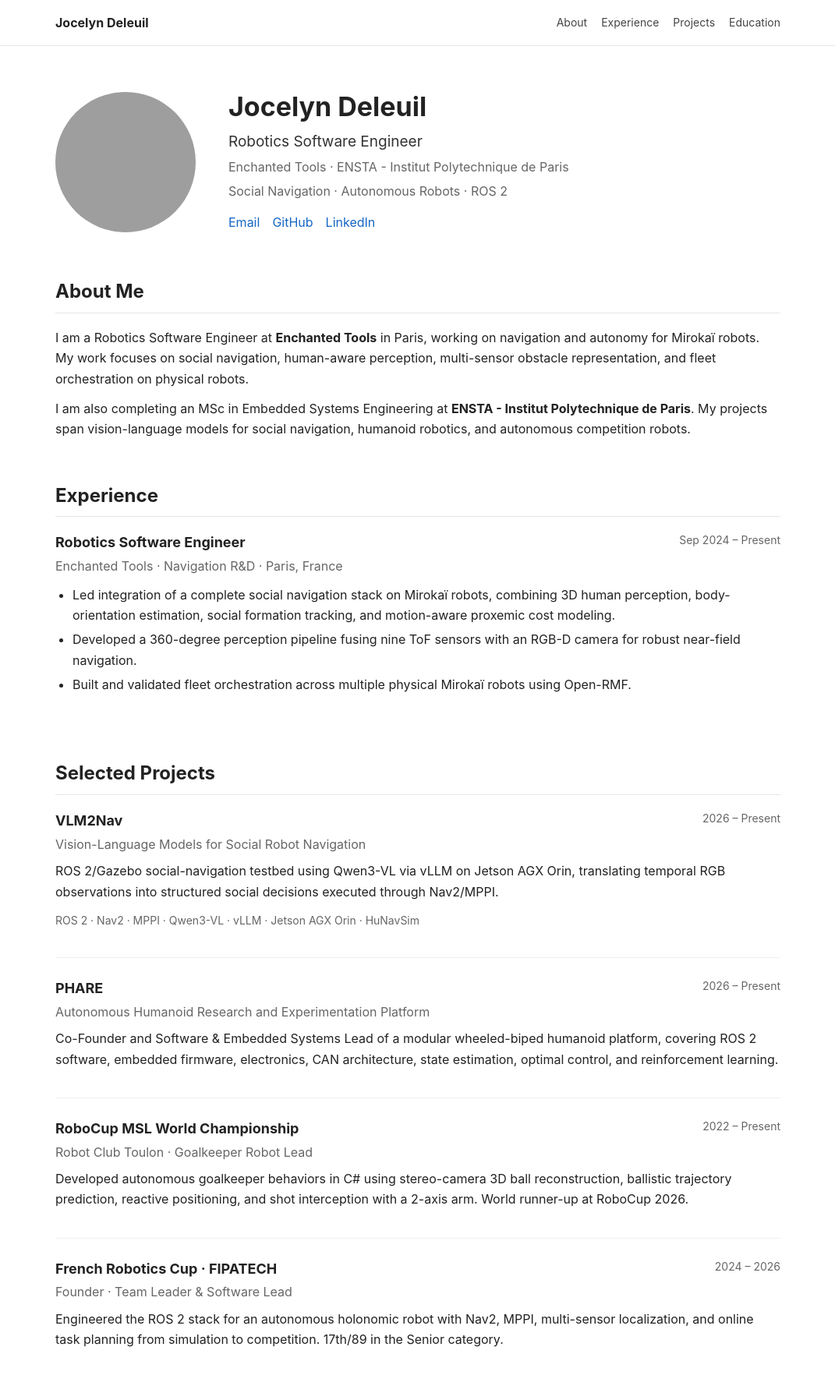
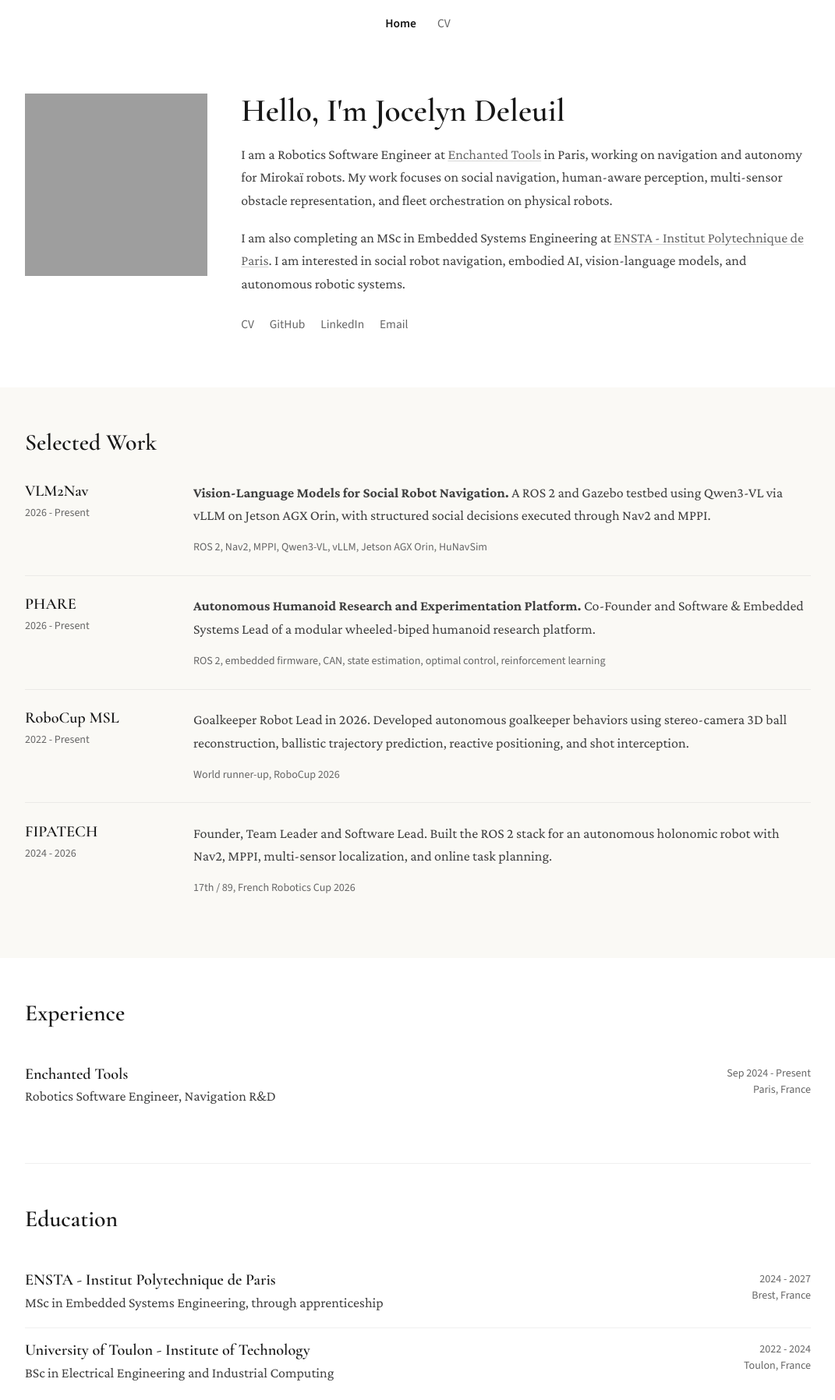
Before and after one commit to lilblueyes/resume, a plain HTML site: page index.html in a window 1280 px wide. Shown: the top 1796 px of the page at 78% size, without its empty margins (104-1175 px from the left). Drawn offline with nearby package versions, Linux system fonts and the light colour scheme; grey boxes are pictures that could not be loaded.

Commit message:
Adapt Keunhong Park template for Jocelyn Deleuil

```diff
--- /dev/null
+++ b/assets/css/styles.css
@@ -0,0 +1,110 @@
+:root {
+  --surface: #ffffff;
+  --surface-muted: #faf9f5;
+  --text: #171717;
+  --text-body: #404040;
+  --text-muted: #666666;
+  --border: #e5e5e5;
+  --border-subtle: #f0f0f0;
+  --link: #666666;
+  --link-hover: #171717;
+  --link-underline: #d4d4d4;
+  --serif: 'Crimson Pro', Georgia, Cambria, serif;
+  --display: 'Cormorant Garamond', Georgia, serif;
+  --sans: 'Source Sans 3', system-ui, sans-serif;
+}
+
+* { box-sizing: border-box; }
+html { font-family: var(--serif); font-size: 18px; line-height: 1.65; }
+body { margin: 0; background: var(--surface); color: var(--text); }
+img { display: block; max-width: 100%; }
+
+.wrap { width: min(100% - 2rem, 56rem); margin: 0 auto; }
+
+a {
+  color: var(--link);
+  text-decoration: underline;
+  text-decoration-color: var(--link-underline);
+  text-decoration-thickness: 1px;
+  text-underline-offset: 2px;
+}
+a:hover { color: var(--link-hover); }
+
+.site-header { padding: 1rem 0; background: var(--surface); }
+.nav { display: flex; justify-content: center; gap: 1.5rem; font-family: var(--sans); font-size: .86rem; }
+.nav a { text-decoration: none; color: var(--text-muted); }
+.nav a:hover, .nav a.active { color: var(--text); }
+.nav a.active { font-weight: 600; }
+
+.hero { display: flex; align-items: flex-start; gap: 2.4rem; padding: 3.25rem 0 3.75rem; }
+.portrait { width: 13rem; height: 13rem; object-fit: cover; flex: 0 0 auto; }
+.bio { flex: 1; min-width: 0; }
+h1, h2, h3 { font-family: var(--display); color: var(--text); }
+h1 { margin: 0 0 1rem; font-size: 2.3rem; line-height: 1.1; font-weight: 600; }
+h2 { margin: 0 0 1.8rem; font-size: 1.65rem; line-height: 1.15; font-weight: 600; }
+h3 { margin: 0; font-size: 1.12rem; line-height: 1.2; font-weight: 600; }
+p { margin: 0 0 1rem; color: var(--text-body); }
+.links { display: flex; flex-wrap: wrap; gap: 1.1rem; margin-top: 1.35rem; font-family: var(--sans); font-size: .86rem; }
+.links a { text-decoration: none; }
+
+.band { background: var(--surface-muted); }
+.section-inner { padding: 3rem 0; }
+.plain-section { border-bottom: 1px solid var(--border-subtle); }
+
+.work-item { display: grid; grid-template-columns: 10rem minmax(0, 1fr); gap: 2rem; padding: 1.35rem 0; border-top: 1px solid rgba(0,0,0,.06); }
+.work-item:first-of-type { border-top: 0; padding-top: 0; }
+.work-title span, .meta, .simple-row > span { font-family: var(--sans); font-size: .78rem; color: var(--text-muted); }
+.work-item p:last-child { margin-bottom: 0; }
+.meta { margin-top: -.25rem; }
+
+.simple-row { display: flex; justify-content: space-between; gap: 2rem; padding: .9rem 0; }
+.simple-row + .simple-row { border-top: 1px solid var(--border-subtle); }
+.simple-row p { margin: .15rem 0 0; }
+.simple-row > span { flex: 0 0 auto; text-align: right; line-height: 1.5; }
+
+.footer { display: flex; justify-content: space-between; gap: 2rem; padding: 2rem 0 3rem; font-family: var(--sans); font-size: .76rem; color: var(--text-muted); }
+.footer p { margin: 0; color: inherit; }
+.credit { text-align: right; }
+
+.cv { padding: 2.7rem 0 3rem; }
+.cv-header { display: flex; justify-content: space-between; gap: 2rem; align-items: flex-start; padding-bottom: 1.5rem; border-bottom: 1px solid var(--border); }
+.cv-header h1 { margin-bottom: .2rem; }
+.cv-role { font-size: 1.05rem; margin: 0; }
+.cv-contact { display: flex; flex-direction: column; align-items: flex-end; font-family: var(--sans); font-size: .78rem; line-height: 1.6; }
+.cv-contact a { text-decoration: none; }
+.cv-section { margin-top: 2rem; }
+.cv-section h2 { font-size: 1.45rem; margin-bottom: 1rem; }
+.cv-section p { margin-bottom: .35rem; }
+.cv-row { display: grid; grid-template-columns: minmax(0, 1fr) 12rem; gap: 1.5rem; margin-bottom: 1rem; }
+.cv-row > div:last-child { text-align: right; font-family: var(--sans); font-size: .78rem; color: var(--text-muted); }
+.cv-row span { color: var(--text-body); }
+.cv-row-block ul { margin: .6rem 0 0; padding-left: 1.1rem; color: var(--text-body); }
+.cv-row-block li { margin-bottom: .3rem; }
+.cv-project { position: relative; padding-right: 9rem; margin-bottom: 1rem; }
+.cv-project > span { position: absolute; top: 0; right: 0; font-family: var(--sans); font-size: .78rem; color: var(--text-muted); }
+.cv-project p { margin-top: .2rem; }
+
+@media (max-width: 720px) {
+  html { font-size: 17px; }
+  .hero { flex-direction: column; gap: 1.6rem; padding-top: 2.2rem; }
+  .portrait { width: 10rem; height: 10rem; }
+  .work-item { grid-template-columns: 1fr; gap: .5rem; }
+  .simple-row, .cv-header { flex-direction: column; }
+  .simple-row > span { text-align: left; }
+  .footer { flex-direction: column; gap: .6rem; }
+  .credit { text-align: left; }
+  .cv-contact { align-items: flex-start; }
+  .cv-row { grid-template-columns: 1fr; gap: .2rem; }
+  .cv-row > div:last-child { text-align: left; }
+  .cv-project { padding-right: 0; }
+  .cv-project > span { position: static; display: block; margin-top: .15rem; }
+}
+
+@media print {
+  html, body { font-size: 10pt; background: white !important; }
+  .no-print { display: none !important; }
+  a { color: inherit !important; text-decoration: none !important; }
+  .cv { width: 100%; padding: 0; }
+  .cv-section { break-inside: avoid; }
+  .cv-header { margin-top: 0; }
+}
--- a/index.html
+++ b/index.html
@@ -1,161 +1,130 @@
-<!doctype html>
+<!DOCTYPE html>
 <html lang="en">
 <head>
-  <meta charset="utf-8">
-  <meta name="viewport" content="width=device-width, initial-scale=1">
+  <meta charset="UTF-8">
+  <meta name="viewport" content="width=device-width, initial-scale=1.0">
   <title>Jocelyn Deleuil</title>
-  <meta name="description" content="Jocelyn Deleuil — Robotics Software Engineer working on social navigation, autonomous robots, and ROS 2 systems.">
-  <link rel="stylesheet" href="styles.css">
+  <meta name="description" content="Jocelyn Deleuil - Robotics Software Engineer working on social navigation, autonomous robots, and ROS 2 systems.">
+  <link rel="preconnect" href="https://fonts.googleapis.com">
+  <link rel="preconnect" href="https://fonts.gstatic.com" crossorigin>
+  <link href="https://fonts.googleapis.com/css2?family=Cormorant+Garamond:wght@400;500;600;700&family=Crimson+Pro:ital,wght@0,400;0,500;0,600;0,700;1,400&family=Source+Sans+3:wght@400;500;600&display=swap" rel="stylesheet">
+  <link rel="stylesheet" href="/assets/css/styles.css">
 </head>
 <body>
-  <header class="topbar">
-    <div class="wrap nav">
-      <a class="name" href="#top">Jocelyn Deleuil</a>
-      <nav aria-label="Primary">
-        <a href="#about">About</a>
-        <a href="#experience">Experience</a>
-        <a href="#projects">Projects</a>
-        <a href="#education">Education</a>
+  <header class="site-header">
+    <nav class="nav wrap" aria-label="Main navigation">
+      <a class="active" href="/">Home</a>
+      <a href="/cv.html">CV</a>
     </nav>
-    </div>
   </header>
 
-  <main id="top" class="wrap">
-    <section class="profile">
-      <img class="avatar" src="https://avatars.githubusercontent.com/u/101664783?v=4" alt="Jocelyn Deleuil">
-      <div class="profile-text">
-        <h1>Jocelyn Deleuil</h1>
-        <p class="role">Robotics Software Engineer</p>
-        <p class="affiliation">Enchanted Tools · ENSTA - Institut Polytechnique de Paris</p>
-        <p class="focus">Social Navigation · Autonomous Robots · ROS 2</p>
-        <div class="links">
-          <a href="mailto:jocelyn.deleuil@ensta.fr">Email</a>
+  <main>
+    <section class="hero wrap">
+      <img class="portrait" src="https://avatars.githubusercontent.com/u/101664783?v=4" alt="Jocelyn Deleuil">
+      <div class="bio">
+        <h1>Hello, I'm Jocelyn Deleuil</h1>
+        <p>
+          I am a Robotics Software Engineer at <a href="https://enchanted.tools/">Enchanted Tools</a> in Paris,
+          working on navigation and autonomy for Mirokaï robots. My work focuses on social navigation,
+          human-aware perception, multi-sensor obstacle representation, and fleet orchestration on physical robots.
+        </p>
+        <p>
+          I am also completing an MSc in Embedded Systems Engineering at
+          <a href="https://www.ensta.fr/">ENSTA - Institut Polytechnique de Paris</a>.
+          I am interested in social robot navigation, embodied AI, vision-language models, and autonomous robotic systems.
+        </p>
+        <div class="links" aria-label="Profile links">
+          <a href="/cv.html">CV</a>
           <a href="https://github.com/lilblueyes">GitHub</a>
           <a href="https://www.linkedin.com/in/jocelyn-deleuil/">LinkedIn</a>
+          <a href="mailto:jocelyn.deleuil@ensta.fr">Email</a>
         </div>
       </div>
     </section>
 
-    <section id="about">
-      <h2>About Me</h2>
-      <p>
-        I am a Robotics Software Engineer at <strong>Enchanted Tools</strong> in Paris, working on navigation and autonomy for Mirokaï robots. My work focuses on social navigation, human-aware perception, multi-sensor obstacle representation, and fleet orchestration on physical robots.
-      </p>
-      <p>
-        I am also completing an MSc in Embedded Systems Engineering at <strong>ENSTA - Institut Polytechnique de Paris</strong>. My projects span vision-language models for social navigation, humanoid robotics, and autonomous competition robots.
-      </p>
-    </section>
+    <section class="band">
+      <div class="wrap section-inner">
+        <h2>Selected Work</h2>
 
-    <section id="experience">
-      <h2>Experience</h2>
-      <div class="item">
-        <div class="item-head">
+        <article class="work-item">
+          <div class="work-title">
+            <h3>VLM2Nav</h3>
+            <span>2026 - Present</span>
+          </div>
           <div>
-            <h3>Robotics Software Engineer</h3>
-            <p class="sub">Enchanted Tools · Navigation R&amp;D · Paris, France</p>
+            <p><strong>Vision-Language Models for Social Robot Navigation.</strong> A ROS 2 and Gazebo testbed using Qwen3-VL via vLLM on Jetson AGX Orin, with structured social decisions executed through Nav2 and MPPI.</p>
+            <p class="meta">ROS 2, Nav2, MPPI, Qwen3-VL, vLLM, Jetson AGX Orin, HuNavSim</p>
           </div>
-          <span class="date">Sep 2024 – Present</span>
+        </article>
+
+        <article class="work-item">
+          <div class="work-title">
+            <h3>PHARE</h3>
+            <span>2026 - Present</span>
           </div>
-        <ul>
-          <li>Led integration of a complete social navigation stack on Mirokaï robots, combining 3D human perception, body-orientation estimation, social formation tracking, and motion-aware proxemic cost modeling.</li>
-          <li>Developed a 360-degree perception pipeline fusing nine ToF sensors with an RGB-D camera for robust near-field navigation.</li>
-          <li>Built and validated fleet orchestration across multiple physical Mirokaï robots using Open-RMF.</li>
-        </ul>
+          <div>
+            <p><strong>Autonomous Humanoid Research and Experimentation Platform.</strong> Co-Founder and Software &amp; Embedded Systems Lead of a modular wheeled-biped humanoid research platform.</p>
+            <p class="meta">ROS 2, embedded firmware, CAN, state estimation, optimal control, reinforcement learning</p>
+          </div>
+        </article>
+
+        <article class="work-item">
+          <div class="work-title">
+            <h3>RoboCup MSL</h3>
+            <span>2022 - Present</span>
+          </div>
+          <div>
+            <p>Goalkeeper Robot Lead in 2026. Developed autonomous goalkeeper behaviors using stereo-camera 3D ball reconstruction, ballistic trajectory prediction, reactive positioning, and shot interception.</p>
+            <p class="meta">World runner-up, RoboCup 2026</p>
+          </div>
+        </article>
+
+        <article class="work-item">
+          <div class="work-title">
+            <h3>FIPATECH</h3>
+            <span>2024 - 2026</span>
+          </div>
+          <div>
+            <p>Founder, Team Leader and Software Lead. Built the ROS 2 stack for an autonomous holonomic robot with Nav2, MPPI, multi-sensor localization, and online task planning.</p>
+            <p class="meta">17th / 89, French Robotics Cup 2026</p>
+          </div>
+        </article>
       </div>
     </section>
 
-    <section id="projects">
-      <h2>Selected Projects</h2>
-
-      <div class="item">
-        <div class="item-head">
+    <section class="wrap section-inner plain-section">
+      <h2>Experience</h2>
+      <div class="simple-row">
         <div>
-            <h3>VLM2Nav</h3>
-            <p class="sub">Vision-Language Models for Social Robot Navigation</p>
+          <h3>Enchanted Tools</h3>
+          <p>Robotics Software Engineer, Navigation R&amp;D</p>
         </div>
-          <span class="date">2026 – Present</span>
-        </div>
-        <p>ROS 2/Gazebo social-navigation testbed using Qwen3-VL via vLLM on Jetson AGX Orin, translating temporal RGB observations into structured social decisions executed through Nav2/MPPI.</p>
-        <p class="meta">ROS 2 · Nav2 · MPPI · Qwen3-VL · vLLM · Jetson AGX Orin · HuNavSim</p>
-      </div>
-
-      <div class="item">
-        <div class="item-head">
-          <div>
-            <h3>PHARE</h3>
-            <p class="sub">Autonomous Humanoid Research and Experimentation Platform</p>
-          </div>
-          <span class="date">2026 – Present</span>
-        </div>
-        <p>Co-Founder and Software &amp; Embedded Systems Lead of a modular wheeled-biped humanoid platform, covering ROS 2 software, embedded firmware, electronics, CAN architecture, state estimation, optimal control, and reinforcement learning.</p>
-      </div>
-
-      <div class="item">
-        <div class="item-head">
-          <div>
-            <h3>RoboCup MSL World Championship</h3>
-            <p class="sub">Robot Club Toulon · Goalkeeper Robot Lead</p>
-          </div>
-          <span class="date">2022 – Present</span>
-        </div>
-        <p>Developed autonomous goalkeeper behaviors in C# using stereo-camera 3D ball reconstruction, ballistic trajectory prediction, reactive positioning, and shot interception with a 2-axis arm. World runner-up at RoboCup 2026.</p>
-      </div>
-
-      <div class="item">
-        <div class="item-head">
-          <div>
-            <h3>French Robotics Cup · FIPATECH</h3>
-            <p class="sub">Founder · Team Leader &amp; Software Lead</p>
-          </div>
-          <span class="date">2024 – 2026</span>
-        </div>
-        <p>Engineered the ROS 2 stack for an autonomous holonomic robot with Nav2, MPPI, multi-sensor localization, and online task planning from simulation to competition. 17th/89 in the Senior category.</p>
+        <span>Sep 2024 - Present<br>Paris, France</span>
       </div>
     </section>
 
-    <section id="education">
+    <section class="wrap section-inner plain-section">
       <h2>Education</h2>
-      <div class="item compact">
-        <div class="item-head">
+      <div class="simple-row">
         <div>
           <h3>ENSTA - Institut Polytechnique de Paris</h3>
-            <p class="sub">MSc in Embedded Systems Engineering, through apprenticeship · Brest, France</p>
+          <p>MSc in Embedded Systems Engineering, through apprenticeship</p>
         </div>
-          <span class="date">2024 – 2027</span>
+        <span>2024 - 2027<br>Brest, France</span>
       </div>
-      </div>
-      <div class="item compact">
-        <div class="item-head">
+      <div class="simple-row">
         <div>
           <h3>University of Toulon - Institute of Technology</h3>
-            <p class="sub">BSc in Electrical Engineering and Industrial Computing · Toulon, France</p>
+          <p>BSc in Electrical Engineering and Industrial Computing</p>
         </div>
-          <span class="date">2022 – 2024</span>
+        <span>2022 - 2024<br>Toulon, France</span>
       </div>
-      </div>
-    </section>
-
-    <section>
-      <h2>Technical Skills</h2>
-      <div class="skills">
-        <p><strong>Programming:</strong> C++, Python, C, C#, MATLAB/Simulink, Bash</p>
-        <p><strong>Robotics:</strong> ROS/ROS 2, Nav2, MPPI, ros2_control, Open-RMF, Isaac ROS, Gazebo, TF2</p>
-        <p><strong>Perception &amp; ML:</strong> PyTorch, vLLM, Nvblox, OpenCV, TensorRT, YOLO</p>
-        <p><strong>Systems &amp; Embedded:</strong> Linux, Docker, NVIDIA Jetson, STM32, FreeRTOS, micro-ROS, CAN</p>
-      </div>
-    </section>
-
-    <section>
-      <h2>Additional Information</h2>
-      <p><strong>Open Source:</strong> Maintainer, Awesome French Robotics; C++ Contributor, PaxOS</p>
-      <p><strong>Leadership:</strong> President, ENSTA Robotics Club</p>
-      <p><strong>Languages:</strong> French (Native); English (TOEIC 875/990)</p>
     </section>
   </main>
 
-  <footer class="wrap footer">
-    <span>© 2026 Jocelyn Deleuil</span>
-    <span>Paris, France</span>
+  <footer class="footer wrap">
+    <p>Jocelyn Deleuil · Paris, France</p>
+    <p class="credit">Template adapted from <a href="https://github.com/keunhong/keunhong.github.io">Keunhong Park</a>, CC BY-SA 4.0.</p>
   </footer>
 </body>
 </html>
```
Also changed, not shown: cv.html (added, +108 -0 lines), 2 other files. Lines whose indentation alone changed are shown as unchanged.
